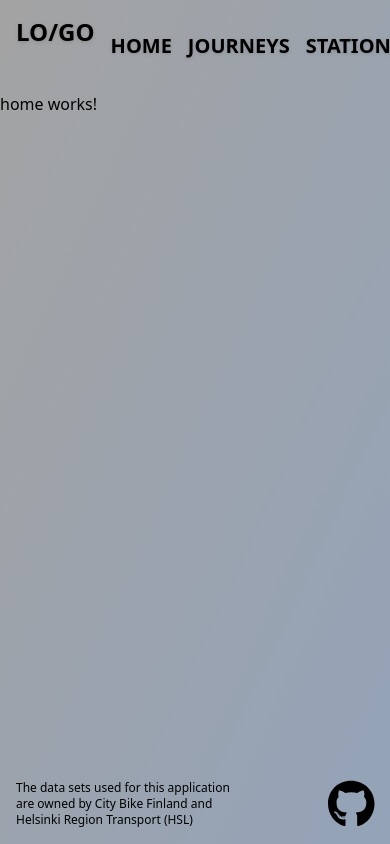
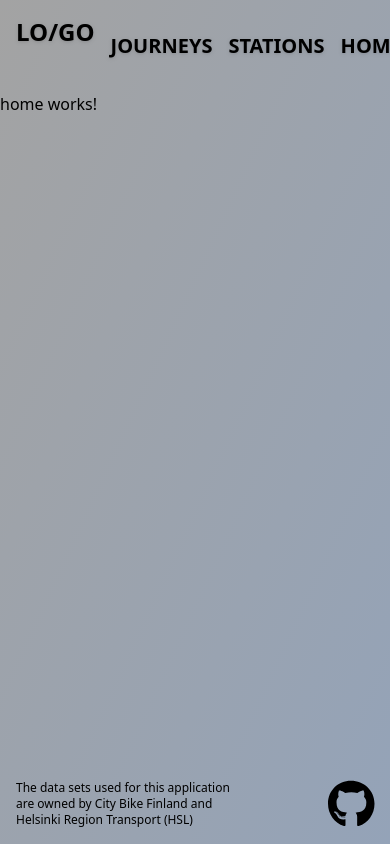
Before and after one commit to Kiiskii/BikeApp-Front, an Angular app: page /home in a window 390 px wide. Shown: the top 844 px of the page. Built offline with nearby package versions, Linux system fonts and the light colour scheme.

Commit message:
Feature/journeys (#6)
* Creare base sturcture for journeys component

* Fix header

```diff
--- a/src/app/header/header.component.html
+++ b/src/app/header/header.component.html
@@ -1,17 +1,14 @@
-<div class="flex flex-row p-4">
-  <h1
-    class="float-left text-2xl font-bold uppercase text-black drop-shadow md:text-4xl"
+<div class="flex flex-row justify-between p-4">
+  <div>
+    <h1 class="text-2xl font-bold uppercase text-black drop-shadow md:text-4xl">
+      LO/GO
+    </h1>
+  </div>
+  <div
+    class="flex flex-row gap-4 p-4 text-xl font-bold uppercase text-black drop-shadow md:text-xl"
   >
-    LO/GO
-  </h1>
-
-  <div
-    class="flex w-full flex-row justify-center p-4 text-2xl font-bold uppercase text-black drop-shadow md:text-4xl"
-  >
-    <div class="flex flex-row gap-4 text-xl">
-      <a routerLink="/home"><h1 class="">Home</h1></a>
-      <a routerLink="/journeys"><h1>Journeys</h1> </a>
-      <a routerLink="/stations"><h1>Stations</h1> </a>
-    </div>
+    <a routerLink="/journeys"><h1>Journeys</h1> </a>
+    <a routerLink="/stations"><h1>Stations</h1> </a>
+    <a routerLink="/home"><h1 class="">Home</h1></a>
   </div>
 </div>
--- a/src/app/journeys/journeys.component.css
+++ b/src/app/journeys/journeys.component.css
@@ -0,0 +1,5 @@
+th,
+td {
+  padding: 0.5rem;
+  padding-right: 1rem;
+}
--- a/src/app/journeys/journeys.component.html
+++ b/src/app/journeys/journeys.component.html
@@ -1,3 +1,16 @@
-<div>
-  <p *ngFor="let journey of journeys">{{ journey.departure_station_name }}</p>
+<div class="text-xs">
+  <table class="mx-auto table-auto border border-black">
+    <tr class="border-b border-b-black bg-slate-400 font-bold">
+      <td>Departure Station</td>
+      <td>Return Station</td>
+      <td>Distance</td>
+      <td>Duration</td>
+    </tr>
+    <tr *ngFor="let journey of journeys" class="border-b border-b-black">
+      <td>{{ journey.departure_station_name }}</td>
+      <td>{{ journey.return_station_name }}</td>
+      <td>{{ journey.covered_distance }}</td>
+      <td>{{ journey.duration }}</td>
+    </tr>
+  </table>
 </div>
```
